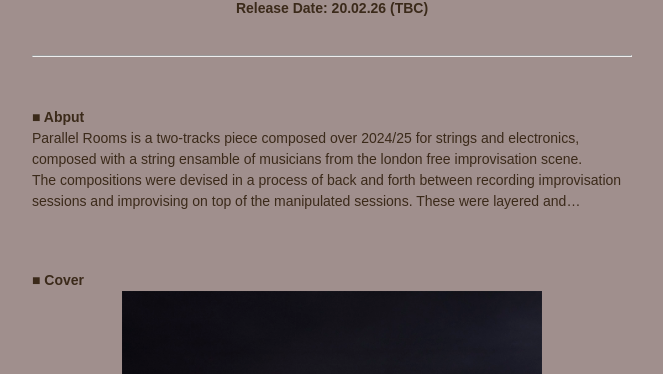
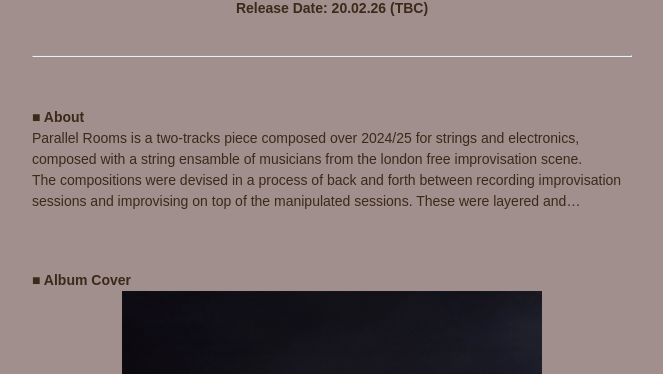
Before and after one commit to StrataEdition/Parallel-Rooms-EPK, a Jekyll site: the page built from index.md, in a window 1280 px wide and 900 px high. Shown: the part 247-621 px from the top of the window, without its empty margins (308-971 px from the left). Built offline with Jekyll 4.4.1, drawn with Linux system fonts in a browser that asks for light colours.

Commit message:
Update index.md

```diff
--- a/index.md
+++ b/index.md
@@ -17,15 +17,13 @@ Streaming & Download link for *Parallel Rooms* on STRATA, for radio / press / pe
 
 ---
 <br>
-## ■ Abput
+## ■ About
 Parallel Rooms is a two-tracks piece composed over 2024/25 for strings and electronics, composed with a string ensamble of musicians from the london free improvisation scene.
 The compositions were devised in a process of back and forth between recording improvisation sessions and improvising on top of the manipulated sessions. These were layered and...
 
 <br>
-## ■ Cover
+## ■ Album Cover
 <img src="ParallelRooms_webRes.jpg" alt="Parallel Rooms Cover" class="centered-image">
-<br>
-
 <br>
 
 ## ■ Release Format
```
